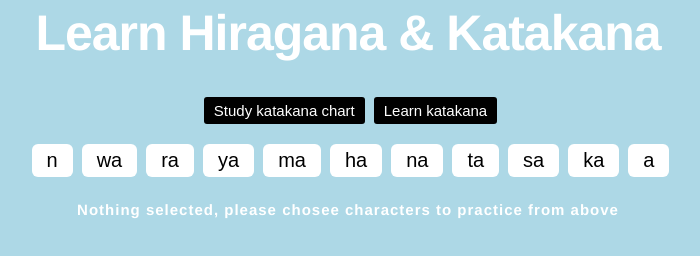
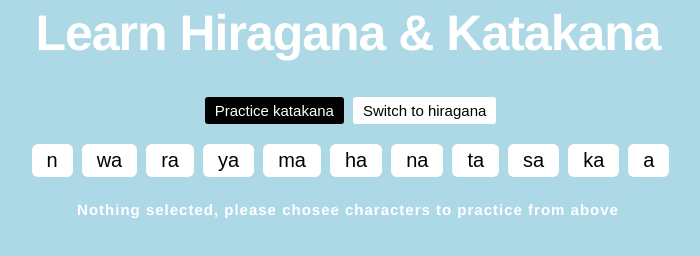
Before and after one commit to QuirinoC/Learn-Hiragana, a plain HTML site: page index.html in a window 1280 px wide. Both pictures are taken after a click on the button "Switch to katakana". Shown: the whole page, without its empty margins (292-992 px from the left). Drawn offline with nearby package versions, Linux system fonts and the light colour scheme.

Commit message:
Added the option to switch between the alphabets to study and study the charts of each one

```diff
--- a/main.js
+++ b/main.js
@@ -169,17 +169,30 @@ function main() {
       currentAlphabet = "hiragana";
 
     }
+    if (currentAlphabet == "hiragana") {
+       this.innerHTML = "Switch to katakana";
 
-    this.innerHTML = "Learn " + currentAlphabet;
+       $(this).css('background','black');
+       $(this).css('color','white');
+
+    }
+    if (currentAlphabet == "katakana") {
+       this.innerHTML = "Switch to hiragana";
+
+
+       $(this).css('background','white');
+       $(this).css('color','black');
+    }
+    $("#toggleChart")[0].innerHTML = "Practice " + currentAlphabet;
+
+
+
+
+    $("#chartIMG").attr('src',currentAlphabet + "_chars/" + currentAlphabet + ".jpg");
+
     currentChar = updateOptions(characters,nOptions);
+  });
 
-    if ($("#toggleChart")[0].innerHTML == "Study "+ currentAlphabet +" chart") {
-      $("#toggleChart")[0].innerHTML = "Practice "+ currentAlphabet;
-    } else {
-      $("#toggleChart")[0].innerHTML = "Study "+ currentAlphabet +" chart"
-    }
-    $("#chartIMG").attr('src',currentAlphabet + "_chars/" + currentAlphabet + ".jpg");
-  });
   $("#toggleChart").click(function () {
     $("#chart").slideToggle('slow');
     $("#practice").slideToggle('slow');
```
Also changed, not shown: index.html (+1 -0 lines).
